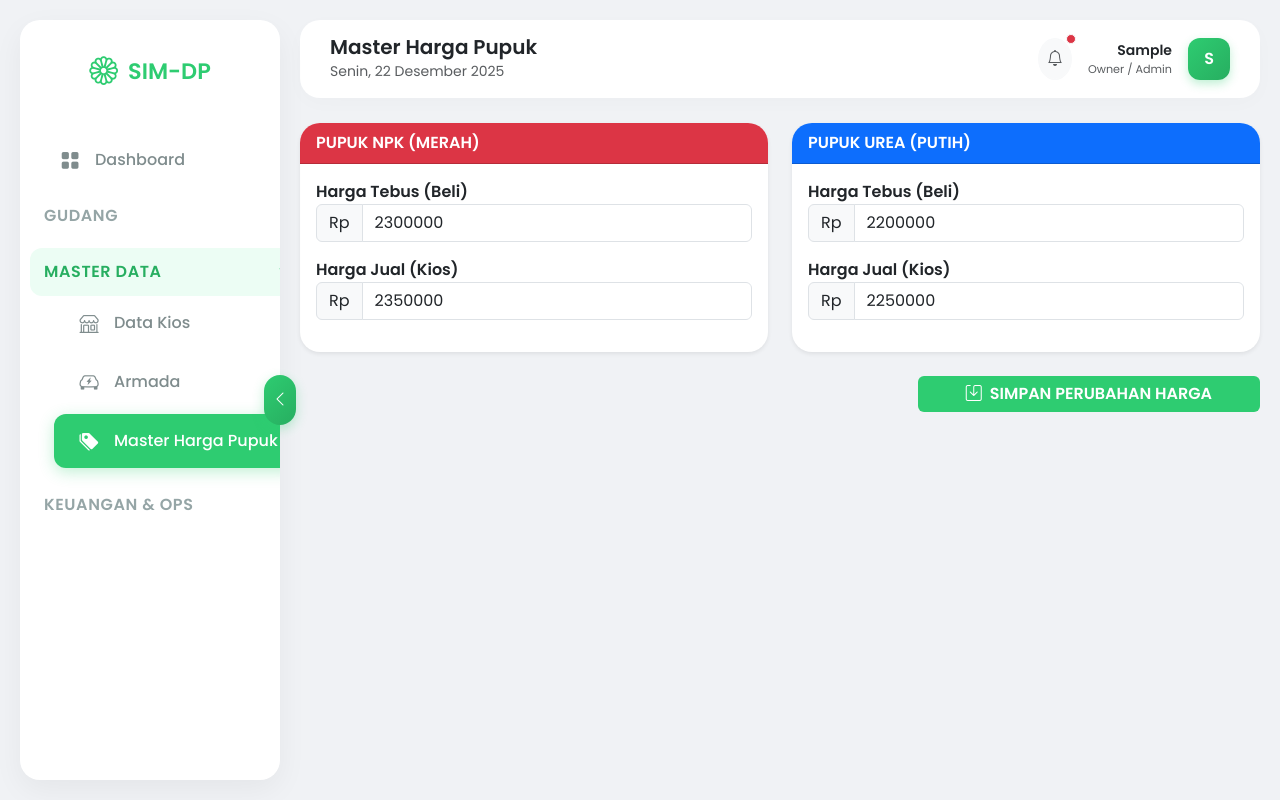
After one commit to mrraihan29/project_pupuk, a Django app: page /master/harga/ in a window 1280 px wide. The commit adds this page. Run offline with Django 5.2, Linux system fonts and the light colour scheme; the visitor is signed in with stand-in values (Sample User, id 1); data comes from the database, SQL or seed files in the repository.

Commit message:
feat: Implement Master Harga Pupuk and Laporan Keuangan features with forms, views, and templates for financial reporting and price management

```diff
--- a/core/forms.py
+++ b/core/forms.py
@@ -1,6 +1,6 @@
 from django import forms
 from django.forms import inlineformset_factory
-from .models import Kios, KiosAllocation, Armada
+from .models import Kios, KiosAllocation, Armada, FertilizerPrice
 
 class KiosForm(forms.ModelForm):
     class Meta:
@@ -39,3 +39,12 @@ class ArmadaForm(forms.ModelForm):
             'driver_name': forms.TextInput(attrs={'class': 'form-control'}),
             'is_active': forms.CheckboxInput(attrs={'class': 'form-check-input'}),
         }
+
+class HargaPupukForm(forms.ModelForm):
+    class Meta:
+        model = FertilizerPrice
+        fields = ['price_buy', 'price_sell']
+        widgets = {
+            'price_buy': forms.NumberInput(attrs={'class': 'form-control', 'step': '100'}),
+            'price_sell': forms.NumberInput(attrs={'class': 'form-control', 'step': '100'}),
+        }
--- a/core/urls.py
+++ b/core/urls.py
@@ -12,4 +12,7 @@ urlpatterns = [
 
     path('armada/', views.armada_list, name='armada_list'),
     path('armada/add/', views.armada_create, name='armada_create'),
+
+    path('master/harga/', views.master_harga, name='master_harga'),       # Untuk Menu Master Harga
+    path('laporan/keuangan/', views.laporan_keuangan, name='laporan_keuangan'), # Untuk Menu Laba Rugi
 ]
--- a/core/views.py
+++ b/core/views.py
@@ -1,13 +1,15 @@
 from django.shortcuts import render, redirect, get_object_or_404
 from django.contrib import messages
 from django.contrib.auth.decorators import login_required
-from django.db.models import Sum
+from django.db.models import Sum, Prefetch
 from datetime import date
 
-from .models import Kios, Armada
-from .forms import KiosForm, KiosAllocationFormSet, ArmadaForm
-from gudang.models import SalesOrder
-from keuangan.models import Invoice
+from .models import Kios, Armada, FertilizerPrice
+from .forms import KiosForm, KiosAllocationFormSet, ArmadaForm, HargaPupukForm
+from gudang.models import SalesOrder, Distribution
+from keuangan.models import Invoice, BiayaOperasional
+import csv
+from django.http import HttpResponse
 
 # 1. READ (Daftar Kios)
 def kios_list(request):
@@ -133,21 +135,25 @@ def raport_kios(request):
     """
     Laporan Kinerja Kios: Alokasi vs Realisasi Penyaluran.
     """
-    # Ambil semua Kios yang aktif
-    kios_data = Kios.objects.filter(is_active=True).prefetch_related('allocations')
+    current_year = date.today().year
+    # Ambil semua Kios yang aktif beserta alokasi dan distribusi untuk menghindari query berulang
+    kios_data = Kios.objects.filter(is_active=True).prefetch_related(
+        'allocations',
+        Prefetch('distributions', queryset=Distribution.objects.select_related('sales_order')),
+    )
 
     report_data = []
 
     for k in kios_data:
         # Hitung per Kios
         # 1. Alokasi (Target)
-        alloc_npk = k.allocations.filter(fertilizer_type='NPK', year=2025).aggregate(Sum('quota_original'))['quota_original__sum'] or 0
-        alloc_urea = k.allocations.filter(fertilizer_type='UREA', year=2025).aggregate(Sum('quota_original'))['quota_original__sum'] or 0
+        alloc_npk = k.allocations.filter(fertilizer_type='NPK', year=current_year).aggregate(Sum('quota_original'))['quota_original__sum'] or 0
+        alloc_urea = k.allocations.filter(fertilizer_type='UREA', year=current_year).aggregate(Sum('quota_original'))['quota_original__sum'] or 0
 
         # 2. Realisasi Salur (Actual Distribution)
         # Kita cari distribusi ke kios ini di tahun 2025
-        salur_npk = k.distributions.filter(sales_order__fertilizer_type='NPK', transaction_date__year=2025).aggregate(Sum('tonnage_sent'))['tonnage_sent__sum'] or 0
-        salur_urea = k.distributions.filter(sales_order__fertilizer_type='UREA', transaction_date__year=2025).aggregate(Sum('tonnage_sent'))['tonnage_sent__sum'] or 0
+        salur_npk = k.distributions.filter(sales_order__fertilizer_type='NPK', transaction_date__year=current_year).aggregate(Sum('tonnage_sent'))['tonnage_sent__sum'] or 0
+        salur_urea = k.distributions.filter(sales_order__fertilizer_type='UREA', transaction_date__year=current_year).aggregate(Sum('tonnage_sent'))['tonnage_sent__sum'] or 0
 
         # 3. Hitung % Capaian
         persen_npk = (salur_npk / alloc_npk * 100) if alloc_npk > 0 else 0
@@ -176,3 +182,217 @@ def armada_create(request):
     else:
         form = ArmadaForm()
     return render(request, 'core/armada_form.html', {'form': form})
+
+@login_required
+def master_harga(request):
+    # Kita asumsikan hanya ada 2 baris data di database: NPK dan UREA
+    # Jika belum ada, kita create dulu (Safety logic)
+    # Harga disimpan per ton (bukan per kg) untuk hindari faktor 1000 di perhitungan
+    npk_obj, _ = FertilizerPrice.objects.get_or_create(
+        fertilizer_type='NPK', defaults={'price_buy': 2300000, 'price_sell': 2350000}
+    )
+    urea_obj, _ = FertilizerPrice.objects.get_or_create(
+        fertilizer_type='UREA', defaults={'price_buy': 2200000, 'price_sell': 2250000}
+    )
+
+    if request.method == 'POST':
+        # Kita handle 2 form dalam 1 halaman (Prefix digunakan agar input tidak bentrok)
+        form_npk = HargaPupukForm(request.POST, instance=npk_obj, prefix='npk')
+        form_urea = HargaPupukForm(request.POST, instance=urea_obj, prefix='urea')
+
+        if form_npk.is_valid() and form_urea.is_valid():
+            form_npk.save()
+            form_urea.save()
+            messages.success(request, "Harga Pupuk Berhasil Diupdate!")
+            return redirect('master_harga')
+    else:
+        form_npk = HargaPupukForm(instance=npk_obj, prefix='npk')
+        form_urea = HargaPupukForm(instance=urea_obj, prefix='urea')
+
+    return render(request, 'core/master_harga.html', {
+        'form_npk': form_npk,
+        'form_urea': form_urea
+    })
+
+# --- FUNGSI BANTUAN: EXPORT KE CSV/EXCEL ---
+def export_laporan_xls(start_date, end_date, data):
+    """
+    Fungsi khusus untuk generate file CSV yang bisa dibuka Excel.
+    """
+    response = HttpResponse(content_type='text/csv')
+    # Nama file dinamis sesuai tanggal
+    filename = f"Laporan_Keuangan_{start_date}_sd_{end_date}.csv"
+    response['Content-Disposition'] = f'attachment; filename="{filename}"'
+
+    writer = csv.writer(response)
+
+    # HEADER
+    writer.writerow(['LAPORAN KEUANGAN & LABA RUGI (SIM BADA TANI)'])
+    writer.writerow([f'Periode: {start_date} s/d {end_date}'])
+    writer.writerow([]) # Baris kosong
+
+    # BODY LAPORAN
+    writer.writerow(['URAIAN', 'DETAIL', 'NILAI (Rp)'])
+
+    # 1. PENDAPATAN (OMZET)
+    writer.writerow(['1. OMZET PENJUALAN (Penyaluran)'])
+    writer.writerow(['', 'NPK', data['omzet_npk']])
+    writer.writerow(['', 'UREA', data['omzet_urea']])
+    writer.writerow(['', 'TOTAL OMZET', data['total_omzet']])
+    writer.writerow([])
+
+    # 2. PENGELUARAN POKOK (MODAL BELI)
+    writer.writerow(['2. HARGA POKOK PENEBUSAN (Modal)'])
+    writer.writerow(['', 'NPK', data['modal_npk']])
+    writer.writerow(['', 'UREA', data['modal_urea']])
+    writer.writerow(['', 'TOTAL MODAL', data['total_modal']])
+    writer.writerow([])
+
+    # LABA KOTOR
+    writer.writerow(['LABA KOTOR (Omzet - Modal)', '', data['gross_profit']])
+    writer.writerow([])
+
+    # 3. BIAYA OPERASIONAL
+    writer.writerow(['3. BIAYA OPERASIONAL'])
+    writer.writerow(['', 'Biaya Armada (Bensin/Servis/Tol)', data['ops_armada']])
+    writer.writerow(['', 'Biaya Kantor (Gaji/Listrik/Makan/Lainnya)', data['ops_kantor']])
+    writer.writerow(['', 'TOTAL BIAYA', data['total_ops']])
+    writer.writerow([])
+
+    # 4. HASIL AKHIR
+    writer.writerow(['LABA BERSIH (NET PROFIT)', '', data['net_profit']])
+    writer.writerow([])
+    writer.writerow([])
+
+    # 5. INFO TAMBAHAN (VALUASI ASET)
+    writer.writerow(['INFO: VALUASI SISA STOK GUDANG (ASET)'])
+    writer.writerow(['', 'Estimasi Nilai Stok NPK', data['aset_npk']])
+    writer.writerow(['', 'Estimasi Nilai Stok UREA', data['aset_urea']])
+    writer.writerow(['', 'TOTAL ASET', data['total_aset']])
+
+    return response
+
+# --- VIEW UTAMA: HALAMAN LAPORAN ---
+@login_required
+def laporan_keuangan(request):
+    # 1. SETUP TANGGAL (Default: Tanggal 1 bulan ini s/d Hari Ini)
+    today = date.today()
+    default_start = today.replace(day=1).strftime('%Y-%m-%d')
+    default_end = today.strftime('%Y-%m-%d')
+
+    start_date = request.GET.get('start', default_start)
+    end_date = request.GET.get('end', default_end)
+
+    # 2. AMBIL MASTER HARGA (Sebagai Acuan Valuasi)
+    # Gunakan get_or_create agar tidak error jika data kosong
+    # Harga disimpan per ton
+    harga_npk, _ = FertilizerPrice.objects.get_or_create(
+        fertilizer_type='NPK', defaults={'price_buy': 2300000, 'price_sell': 2350000}
+    )
+    harga_urea, _ = FertilizerPrice.objects.get_or_create(
+        fertilizer_type='UREA', defaults={'price_buy': 2200000, 'price_sell': 2250000}
+    )
+
+    # 3. HITUNG MODAL (PENEBUSAN / BELI)
+    # Logic: Berapa ton kita beli (SalesOrder) dalam periode ini?
+    # Filter: entry_date
+    qty_beli_npk = SalesOrder.objects.filter(
+        entry_date__range=[start_date, end_date],
+        fertilizer_type='NPK'
+    ).aggregate(total=Sum('tonnage_initial'))['total'] or 0
+
+    qty_beli_urea = SalesOrder.objects.filter(
+        entry_date__range=[start_date, end_date],
+        fertilizer_type='UREA'
+    ).aggregate(total=Sum('tonnage_initial'))['total'] or 0
+
+    modal_npk = qty_beli_npk * harga_npk.price_buy
+    modal_urea = qty_beli_urea * harga_urea.price_buy
+    total_modal = modal_npk + modal_urea
+
+    # 4. HITUNG OMZET (PENYALURAN / JUAL)
+    # Logic: Berapa ton kita jual (Distribution) dalam periode ini?
+    # Filter: transaction_date
+    qty_jual_npk = Distribution.objects.filter(
+        transaction_date__range=[start_date, end_date],
+        sales_order__fertilizer_type='NPK'
+    ).aggregate(total=Sum('tonnage_sent'))['total'] or 0
+
+    qty_jual_urea = Distribution.objects.filter(
+        transaction_date__range=[start_date, end_date],
+        sales_order__fertilizer_type='UREA'
+    ).aggregate(total=Sum('tonnage_sent'))['total'] or 0
+
+    omzet_npk = qty_jual_npk * harga_npk.price_sell
+    omzet_urea = qty_jual_urea * harga_urea.price_sell
+    total_omzet = omzet_npk + omzet_urea
+
+    # 5. HITUNG BIAYA OPERASIONAL (SPLIT)
+    # Filter: tanggal transaksi
+    # Group Armada: Service, Sparepart, BBM, Ban
+    biaya_armada = BiayaOperasional.objects.filter(
+        tanggal__range=[start_date, end_date],
+        kategori__in=['BENSIN', 'SERVIS', 'TOL']
+    ).aggregate(total=Sum('nominal'))['total'] or 0
+
+    # Group Kantor: Sisanya
+    biaya_kantor = BiayaOperasional.objects.filter(
+        tanggal__range=[start_date, end_date]
+    ).exclude(
+        kategori__in=['BENSIN', 'SERVIS', 'TOL']
+    ).aggregate(total=Sum('nominal'))['total'] or 0
+
+    total_ops = biaya_armada + biaya_kantor
+
+    # 6. HITUNG PROFIT
+    gross_profit = total_omzet - total_modal
+    net_profit = gross_profit - total_ops
+
+    # 7. VALUASI ASET (SISA STOK GUDANG SAAT INI)
+    # Ini stok real-time, tidak terpengaruh filter tanggal (snapshot hari ini)
+    stok_sisa_npk = SalesOrder.objects.filter(is_closed=False, fertilizer_type='NPK').aggregate(total=Sum('tonnage_current'))['total'] or 0
+    stok_sisa_urea = SalesOrder.objects.filter(is_closed=False, fertilizer_type='UREA').aggregate(total=Sum('tonnage_current'))['total'] or 0
+
+    aset_npk = stok_sisa_npk * harga_npk.price_buy
+    aset_urea = stok_sisa_urea * harga_urea.price_buy
+    total_aset = aset_npk + aset_urea
+
+    # --- BUNGKUS DATA (CONTEXT) ---
+    context_data = {
+        # Data Omzet
+        'omzet_npk': omzet_npk,
+        'omzet_urea': omzet_urea,
+        'total_omzet': total_omzet,
+
+        # Data Modal
+        'modal_npk': modal_npk,
+        'modal_urea': modal_urea,
+        'total_modal': total_modal,
+
+        # Profitability
+        'gross_profit': gross_profit,
+
+        # Operasional
+        'ops_armada': biaya_armada,
+        'ops_kantor': biaya_kantor,
+        'total_ops': total_ops,
+
+        # Final
+        'net_profit': net_profit,
+
+        # Aset
+        'aset_npk': aset_npk,
+        'aset_urea': aset_urea,
+        'total_aset': total_aset,
+
+        # Filter Info
+        'start_date': start_date,
+        'end_date': end_date
+    }
+
+    # --- LOGIC EXPORT ---
+    if request.GET.get('export') == 'xls':
+        return export_laporan_xls(start_date, end_date, context_data)
+
+    # --- RENDER HTML ---
+    return render(request, 'core/laporan_keuangan.html', context_data)
--- a/gudang/models.py
+++ b/gudang/models.py
@@ -73,7 +73,7 @@ class StockCard(models.Model):
 # --- 3. DISTRIBUTION (PENYALURAN) - OUTBOUND ---
 class Distribution(models.Model):
     sales_order = models.ForeignKey(SalesOrder, on_delete=models.CASCADE)
-    kios = models.ForeignKey(Kios, on_delete=models.CASCADE)
+    kios = models.ForeignKey(Kios, on_delete=models.CASCADE, related_name='distributions')
     armada = models.ForeignKey(Armada, on_delete=models.SET_NULL, null=True)
 
     tonnage_sent = models.DecimalField("Tonase Kirim", max_digits=10, decimal_places=2)
--- a/templates/base.html
+++ b/templates/base.html
@@ -378,10 +378,9 @@
 </head>
 <body>
 
-    <!-- Overlay backdrop untuk mobile -->
-    <div class="sidebar-overlay" id="sidebarOverlay" onclick="closeMobileSidebar()"></div>
+<div class="sidebar-overlay" id="sidebarOverlay" onclick="closeMobileSidebar()"></div>
 
-        <div class="sidebar" id="sidebar">
+    <div class="sidebar" id="sidebar">
         <div class="sidebar-toggle" onclick="toggleSidebar()">
             <i class="bi bi-chevron-left"></i>
         </div>
@@ -416,6 +415,10 @@
                             <i class="bi bi-clipboard-data"></i>
                             <span>Kartu Stok</span>
                         </a>
+                        <a class="nav-link{% if current_url == 'raport_kios' %} active{% endif %}" href="{% url 'raport_kios' %}" title="Laporan Raport">
+                            <i class="bi bi-graph-up"></i>
+                            <span>Raport Kinerja Kios</span>
+                        </a>
                     </div>
                 </div>
 
@@ -429,13 +432,13 @@
                             <i class="bi bi-shop"></i>
                             <span>Data Kios</span>
                         </a>
-                        <a class="nav-link{% if current_url == 'raport_kios' %} active{% endif %}" href="{% url 'raport_kios' %}" title="Laporan Raport">
-                            <i class="bi bi-graph-up"></i>
-                            <span>Laporan Raport</span>
-                        </a>
                         <a class="nav-link{% if current_url == 'armada_list' %} active{% endif %}" href="{% url 'armada_list' %}" title="Armada">
                             <i class="bi bi-ev-front"></i>
                             <span>Armada</span>
+                        </a>
+                        <a class="nav-link{% if current_url == 'master_harga' %} active{% endif %}" href="{% url 'master_harga' %}" title="Master Harga">
+                            <i class="bi bi-tags-fill"></i>
+                            <span>Master Harga Pupuk</span>
                         </a>
                     </div>
                 </div>
@@ -453,6 +456,10 @@
                         <a class="nav-link{% if current_url == 'ops_list' %} active{% endif %}" href="{% url 'ops_list' %}" title="Biaya Operasional">
                             <i class="bi bi-tools"></i>
                             <span>Biaya Ops</span>
+                        </a>
+                        <a class="nav-link{% if current_url == 'laporan_keuangan' %} active{% endif %}" href="{% url 'laporan_keuangan' %}" title="Laba Rugi & Aset">
+                            <i class="bi bi-file-earmark-spreadsheet-fill"></i>
+                            <span>Laba Rugi & Aset</span>
                         </a>
                     </div>
                 </div>
@@ -486,10 +493,8 @@
                 </div>
             </div>
         </div>
-
         {% block content %}
         {% endblock %}
-
     </div>
 
     <script src="https://cdn.jsdelivr.net/npm/bootstrap@5.3.0/dist/js/bootstrap.bundle.min.js"></script>
--- /dev/null
+++ b/templates/core/master_harga.html
@@ -0,0 +1,59 @@
+{% extends 'base.html' %}
+{% block page_title %}Master Harga Pupuk{% endblock %}
+
+{% block content %}
+<form method="post">
+    {% csrf_token %}
+    <div class="row">
+        <div class="col-md-6">
+            <div class="card border-danger shadow-sm">
+                <div class="card-header bg-danger text-white fw-bold">PUPUK NPK (MERAH)</div>
+                <div class="card-body">
+                    <div class="mb-3">
+                        <label class="fw-bold">Harga Tebus (Beli)</label>
+                        <div class="input-group">
+                            <span class="input-group-text">Rp</span>
+                            {{ form_npk.price_buy }}
+                        </div>
+                    </div>
+                    <div class="mb-3">
+                        <label class="fw-bold">Harga Jual (Kios)</label>
+                        <div class="input-group">
+                            <span class="input-group-text">Rp</span>
+                            {{ form_npk.price_sell }}
+                        </div>
+                    </div>
+                </div>
+            </div>
+        </div>
+
+        <div class="col-md-6">
+            <div class="card border-primary shadow-sm">
+                <div class="card-header bg-primary text-white fw-bold">PUPUK UREA (PUTIH)</div>
+                <div class="card-body">
+                    <div class="mb-3">
+                        <label class="fw-bold">Harga Tebus (Beli)</label>
+                        <div class="input-group">
+                            <span class="input-group-text">Rp</span>
+                            {{ form_urea.price_buy }}
+                        </div>
+                    </div>
+                    <div class="mb-3">
+                        <label class="fw-bold">Harga Jual (Kios)</label>
+                        <div class="input-group">
+                            <span class="input-group-text">Rp</span>
+                            {{ form_urea.price_sell }}
+                        </div>
+                    </div>
+                </div>
+            </div>
+        </div>
+    </div>
+
+    <div class="mt-4 text-end">
+        <button type="submit" class="btn btn-success px-5 fw-bold" onclick="return confirm('Harga akan berubah untuk transaksi selanjutnya. Yakin?');">
+            <i class="bi bi-save me-2"></i>SIMPAN PERUBAHAN HARGA
+        </button>
+    </div>
+</form>
+{% endblock %}
```
Also changed, not shown: gudang/views.py (+62 -14 lines), templates/core/laporan_keuangan.html (added, +138 -0 lines), templates/gudang/stock_card_list.html (+50 -19 lines), core/models.py (line endings or trailing spaces).
